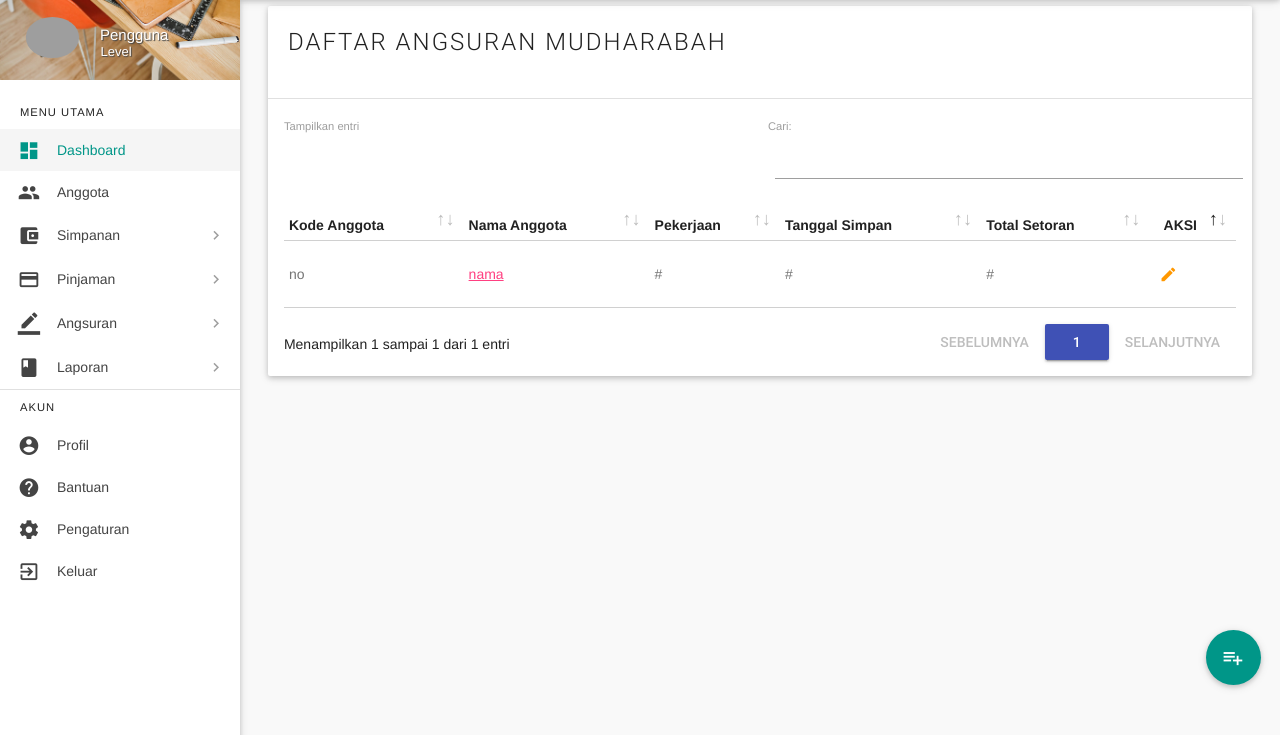
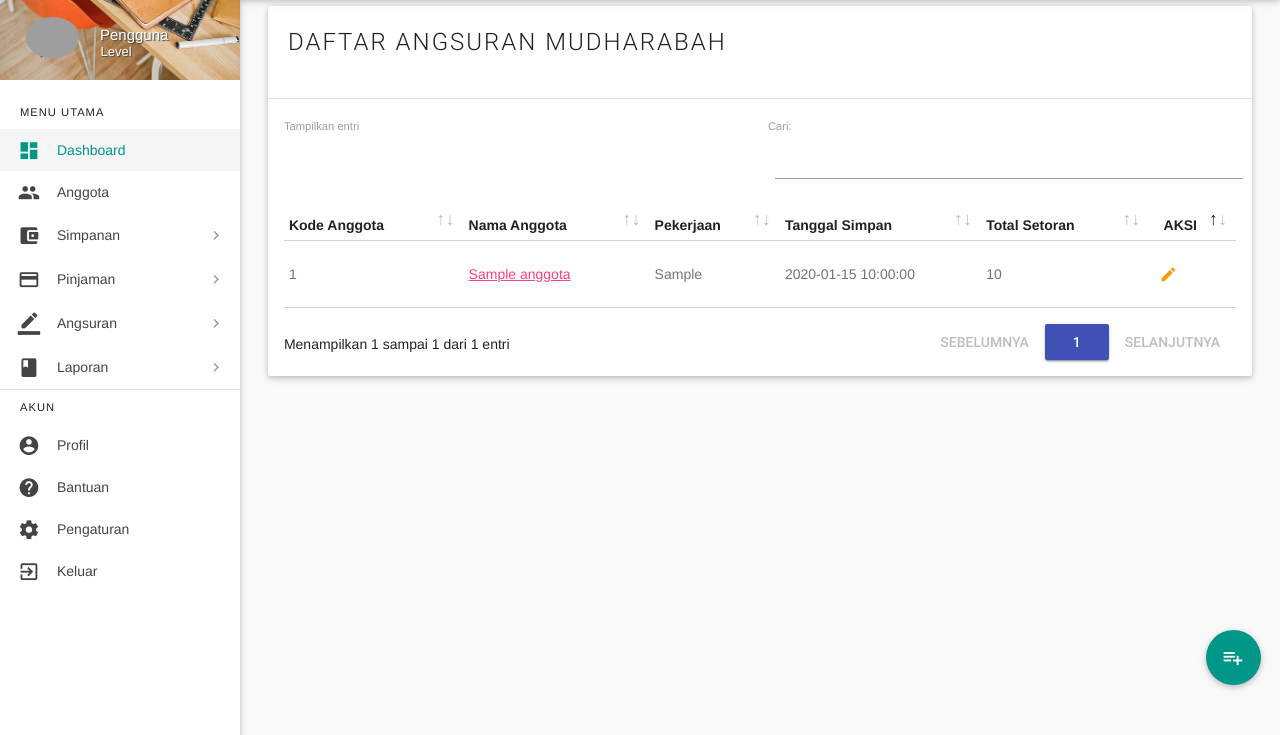
Before and after one commit to jbenastey/simkopsis, a CodeIgniter app: page /simkopsis/angsuran-mudharabah in a window 1280 px wide. Shown: the part 65-800 px from the top of the page. Run offline with CodeIgniter, Linux system fonts and the light colour scheme; tables that the repository leaves empty hold one stand-in row (values such as "Sample post"); grey boxes are pictures that could not be loaded.

Commit message:
lihat semua angsuran mudharabah

```diff
--- a/application/controllers/AngsuranController.php
+++ b/application/controllers/AngsuranController.php
@@ -45,6 +45,7 @@ class AngsuranController extends GLOBAL_Controller{
 			}
 		} else {
 			$data['title'] = 'Data Angsuran Mudharabah';
+			$data['angsuran'] = parent::model('AngsuranModel')->lihat_semua();
 
 			parent::template('angsuran/mudharabah',$data);
 		}
--- a/application/models/AngsuranModel.php
+++ b/application/models/AngsuranModel.php
@@ -1,13 +1,25 @@
 <?php
 
-class AngsuranModel extends GLOBAL_Model{
+class AngsuranModel extends GLOBAL_Model
+{
 	public function __construct()
 	{
 		parent::__construct();
 	}
 
-	public function tambah($data){
-		return parent::insert_with_status('simkopsis_angsuran',$data);
+	public function lihat_semua()
+	{
+		$this->db->select('*');
+		$this->db->from('simkopsis_angsuran');
+		$this->db->join('simkopsis_pinjaman', 'simkopsis_pinjaman.pinjaman_id = simkopsis_angsuran.angsuran_pinjaman_id');
+		$this->db->join('simkopsis_anggota', 'simkopsis_anggota.anggota_id = simkopsis_pinjaman.pinjaman_anggota_id');
+		$query = $this->db->get();
+		return $query->result_array();
+	}
+
+	public function tambah($data)
+	{
+		return parent::insert_with_status('simkopsis_angsuran', $data);
 	}
 
 }
--- a/application/views/angsuran/mudharabah.php
+++ b/application/views/angsuran/mudharabah.php
@@ -29,18 +29,22 @@
                     </tr>
                 </thead>
                 <tbody>
+				<?php
+				$no = 1;
+				foreach ($angsuran as $key=>$value):
+				?>
                     <tr>
-                        <td class="grey-text text-darken-1">no</td>
+                        <td class="grey-text text-darken-1"><?=$no?></td>
                         <td class="teal-text text-darken-1">
                             <a href="#" style="text-decoration: underline">
-                                nama
+                                <?=$value['anggota_nama']?>
                             </a>
                         </td>
-                        <td class="grey-text text-darken-1">#</td>
+                        <td class="grey-text text-darken-1"><?=$value['anggota_pekerjaan']?></td>
                         <td class="grey-text text-darken-1">
-                            #
+							<?=$value['angsuran_date_created']?>
                         </td>
-                        <td class="grey-text text-darken-1">#</td>
+                        <td class="grey-text text-darken-1"><?=$value['angsuran_jumlah']?></td>
                         <td>
                             <div class="row">
                                 <a href="#" class="btn-flat waves-effect waves-orange col l6 center" title="ubah data">
@@ -67,6 +71,10 @@
                             <a href="#!" class="waves-effect btn-flat modal-action modal-close">Batalkan</a>
                         </div>
                     </div>
+				<?php
+				$no++;
+				endforeach;
+				?>
                 </tbody>
             </table>
         </div>
```
